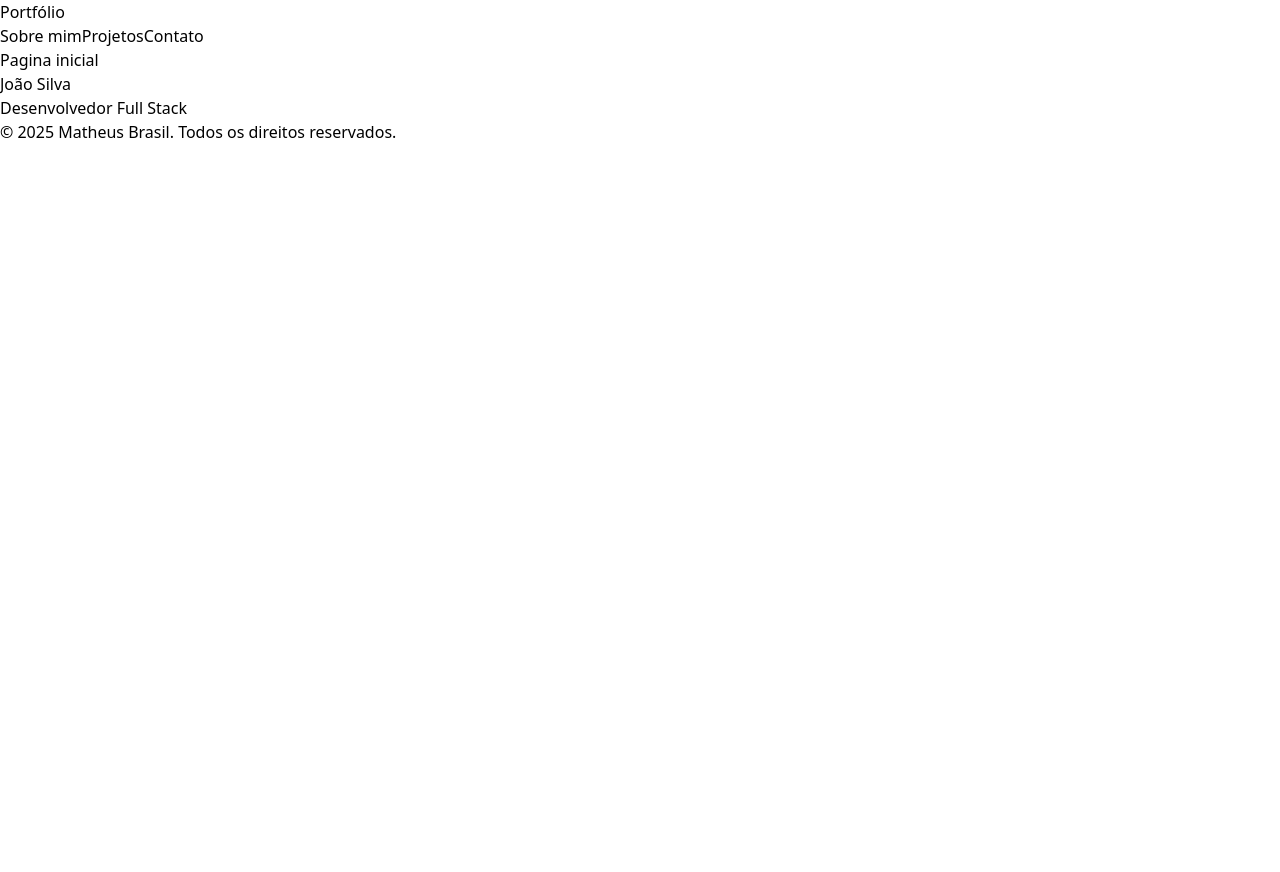
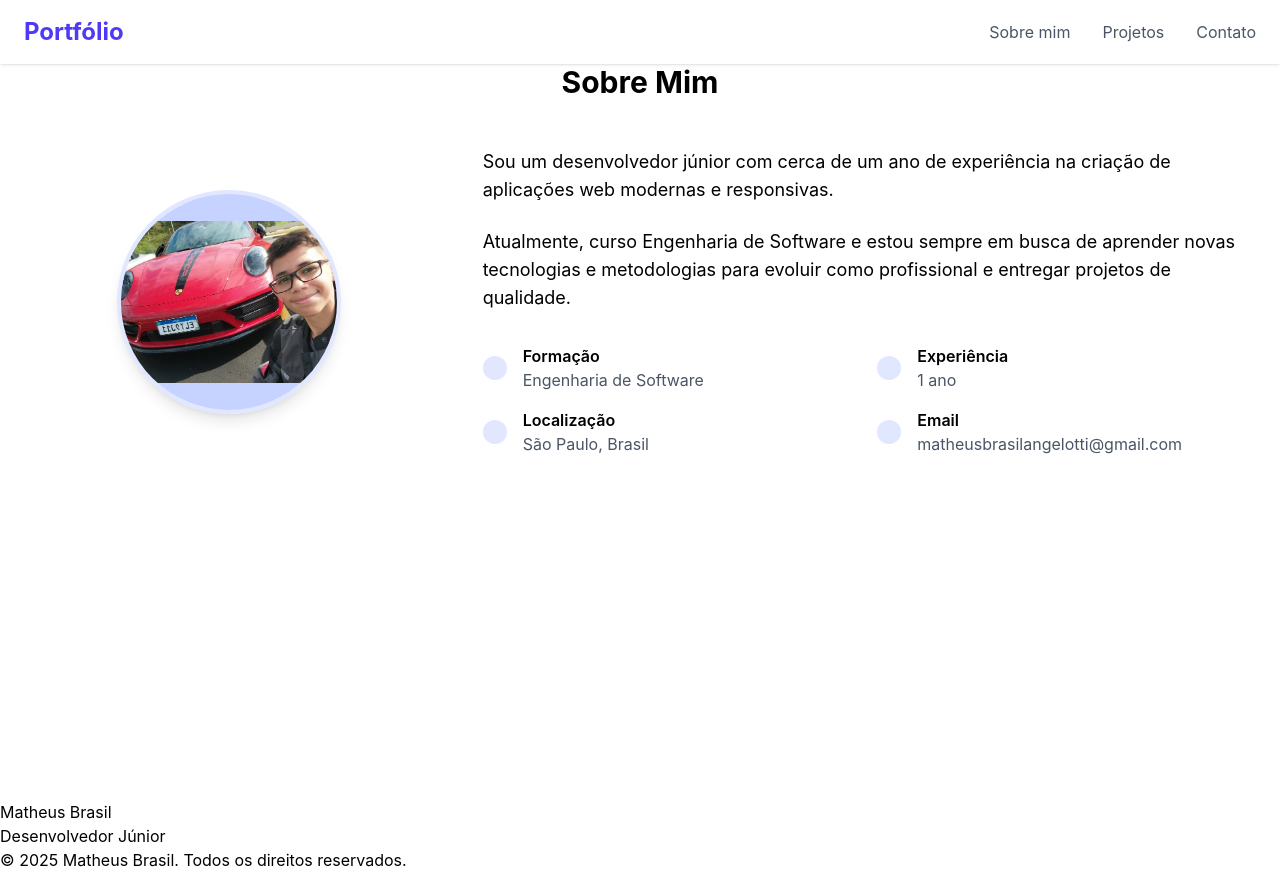
Before and after one commit to MathBra17/Portifolio-cp6, a React (Vite) app: page / in a window 1280 px wide. Before the commit the page ends 800 px from the top, so only its background shows below. Built offline with nearby package versions, Linux system fonts and the light colour scheme.

Commit message:
Página Home/Sobre

```diff
--- a/src/Components/Footer.jsx
+++ b/src/Components/Footer.jsx
@@ -4,30 +4,30 @@ function Footer() {
       <footer>
         <div >
           <div>
-            <p>João Silva</p>
-            <p>Desenvolvedor Full Stack</p>
+            <p>Matheus Brasil</p>
+            <p>Desenvolvedor Júnior</p>
           </div>
 
           <div>
             <a
               href="#"
             >
-              <i class="fab fa-linkedin-in"></i>
+              <i className="fab fa-linkedin-in"></i>
             </a>
             <a
               href="#"
             >
-              <i class="fab fa-github"></i>
+              <i className="fab fa-github"></i>
             </a>
             <a
               href="#"
             >
-              <i class="fab fa-twitter"></i>
+              <i className="fab fa-twitter"></i>
             </a>
             <a
               href="#"
             >
-              <i class="fab fa-instagram"></i>
+              <i className="fab fa-instagram"></i>
             </a>
           </div>
         </div>
--- a/src/Components/Navbar.jsx
+++ b/src/Components/Navbar.jsx
@@ -2,14 +2,14 @@ import { Link } from "react-router-dom";
 function Navbar() {
   return (
     <>
-      <header>
-        <div>
-          <div>
-            <a>Portfólio</a>
-            <nav>
-              <Link to="/">Sobre mim</Link>
-              <Link to="/projeto">Projetos</Link>
-              <Link to="/contato">Contato</Link>
+      <header className="fixed w-full bg-white shadow-sm z-20">
+        <div className="container mx-auto px-6 py-4">
+          <div className="flex justify-between items-center">
+            <Link className="text-2xl font-bold text-indigo-600" to="/">Portfólio</Link>
+            <nav class="hidden md:flex space-x-8">
+              <Link className="nav-link text-gray-600 hover:text-indigo-600 transition-colors" to="/">Sobre mim</Link>
+              <Link className="nav-link text-gray-600 hover:text-indigo-600 transition-colors" to="/projeto">Projetos</Link>
+              <Link className="nav-link text-gray-600 hover:text-indigo-600 transition-colors" to="/contato">Contato</Link>
             </nav>
           </div>
         </div>
--- a/src/Pages/Home.jsx
+++ b/src/Pages/Home.jsx
@@ -5,9 +5,72 @@ function Home() {
     return (
         <>
         <Navbar />
-        <div>
-            <h1>Pagina inicial</h1>
-        </div>
+         <section id="about" className="min-h-screen py-16 bg-white">
+            <div className="container mx-auto px-6">
+                <h2 className="text-3xl font-bold text-center mb-12 section-title">Sobre Mim</h2>
+
+                <div className="flex flex-col md:flex-row items-center">
+                    <div className="md:w-1/3 mb-8 md:mb-0 flex justify-center">
+                        <div className="w-56 h-56 rounded-full overflow-hidden border-4 border-indigo-100 shadow-lg">
+                            <div className="w-full h-full bg-indigo-200 flex items-center justify-center">
+                                <img src="/public/perfil.jpg" alt="Foto de perfil" />
+                            </div>
+                        </div>
+                    </div>
+
+                    <div className="md:w-2/3 md:pl-12">
+                        <p className="text-lg mb-6">
+                            Sou um desenvolvedor júnior com cerca de um ano de experiência na criação de aplicações web modernas e responsivas.
+                        </p>
+                        <p className="text-lg mb-6">
+                            Atualmente, curso Engenharia de Software e estou sempre em busca de aprender novas tecnologias e metodologias para evoluir como profissional e entregar projetos de qualidade.
+                        </p>
+
+                        <div className="grid grid-cols-1 md:grid-cols-2 gap-4 mt-8">
+                            <div className="flex items-center">
+                                <div className="bg-indigo-100 p-3 rounded-full mr-4">
+                                    <i className="fas fa-graduation-cap text-indigo-600"></i>
+                                </div>
+                                <div>
+                                    <h3 className="font-semibold">Formação</h3>
+                                    <p className="text-gray-600">Engenharia de Software</p>
+                                </div>
+                            </div>
+
+                            <div className="flex items-center">
+                                <div className="bg-indigo-100 p-3 rounded-full mr-4">
+                                    <i className="fas fa-briefcase text-indigo-600"></i>
+                                </div>
+                                <div>
+                                    <h3 className="font-semibold">Experiência</h3>
+                                    <p className="text-gray-600">1 ano</p>
+                                </div>
+                            </div>
+
+                            <div className="flex items-center">
+                                <div className="bg-indigo-100 p-3 rounded-full mr-4">
+                                    <i className="fas fa-map-marker-alt text-indigo-600"></i>
+                                </div>
+                                <div>
+                                    <h3 className="font-semibold">Localização</h3>
+                                    <p className="text-gray-600">São Paulo, Brasil</p>
+                                </div>
+                            </div>
+
+                            <div className="flex items-center">
+                                <div className="bg-indigo-100 p-3 rounded-full mr-4">
+                                    <i className="fas fa-envelope text-indigo-600"></i>
+                                </div>
+                                <div>
+                                    <h3 className="font-semibold">Email</h3>
+                                    <p className="text-gray-600">matheusbrasilangelotti@gmail.com</p>
+                                </div>
+                            </div>
+                        </div>
+                    </div>
+                </div>
+            </div>
+        </section>
         <Footer />
         </>
     )
--- a/src/index.css
+++ b/src/index.css
@@ -1 +1,10 @@
 @import "tailwindcss";
+:root {
+            --primary: #4f46e5;
+            --primary-dark: #4338ca;
+            --secondary: #7e22ce;
+        }
+
+        body {
+            font-family: 'Inter', sans-serif;
+        }
```
Also changed, not shown: public/perfil.jpg (added).
